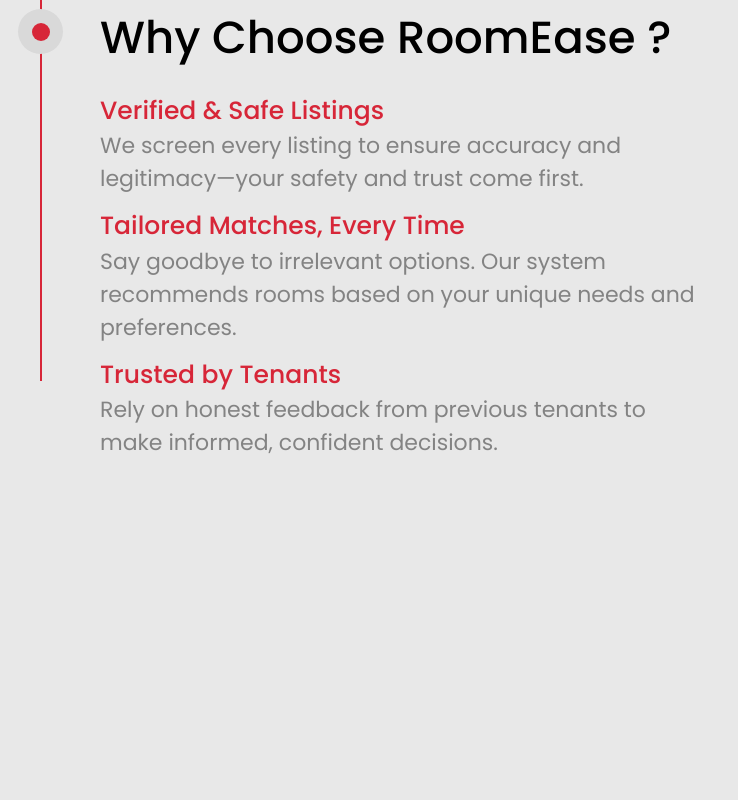
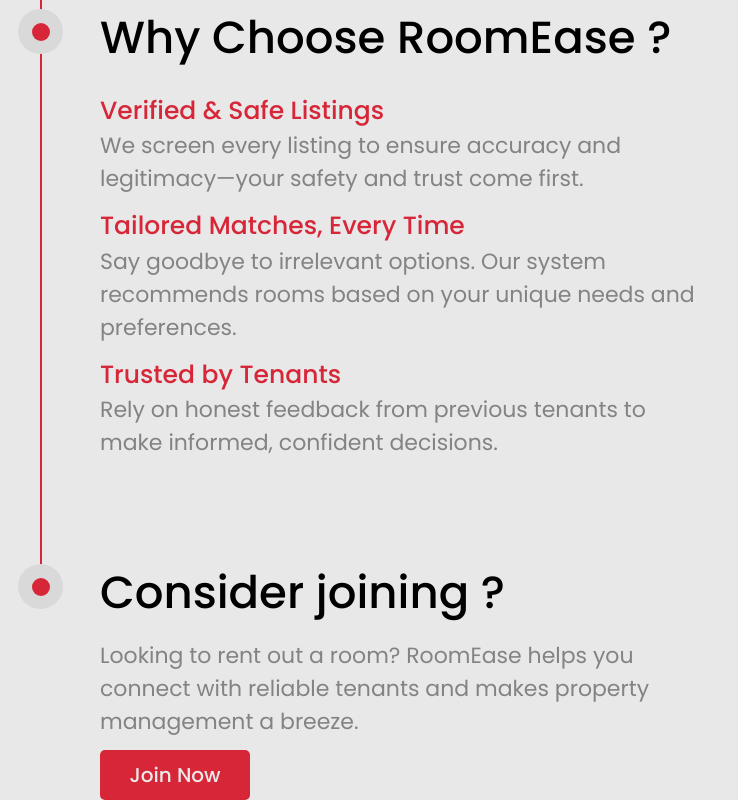
Before and after one commit to kshit273/RoomEase, a React (Vite) app: page / in a window 1280 px wide. Shown: the part 1947-2747 px from the top of the page, without its empty margins (0-738 px from the left). Before the commit the page ends 2406 px from the top, so only its background shows below. Built offline with nearby package versions, Linux system fonts and the light colour scheme; no server answers.

Commit message:
created the Join Now button and component

```diff
--- /dev/null
+++ b/src/components/JoinAbt.jsx
@@ -0,0 +1,56 @@
+import JoinBtn from "./JoinBtn";
+
+const JoinAbt = ({ isMedScreen, isSmallScreen }) => {
+  return (
+    <div className="relative flex items-start">
+      {/* Circle on the timeline */}
+      <div
+        className={`absolute`}
+        style={{
+          left: isSmallScreen ? -34.5 : isMedScreen ? -82 : 633,
+          top: 5,
+          zIndex: 10,
+        }}
+      >
+        <div
+          className={`${
+            isSmallScreen ? `w-[30px] h-[30px]` : `w-[45px] h-[45px]`
+          }  rounded-full bg-[#d9d9d9] flex items-center justify-center`}
+        >
+          <div
+            className={`${
+              isSmallScreen ? `w-[13px] h-[13px]` : `w-[18px] h-[18px]`
+            } rounded-full bg-[#D72638]`}
+          ></div>
+        </div>
+      </div>
+      {/* Section content */}
+      <div
+        className={`flex flex-col gap-3 ${
+          isSmallScreen ? `w-[300px]` : `w-[600px]`
+        }`}
+      >
+        <h3
+          className={`${
+            isSmallScreen ? `text-[25px]` : `text-[45px]`
+          } font-medium`}
+        >
+          Consider joining ?
+        </h3>
+        <p
+          className={`${
+            isSmallScreen ? `text-[13px] ` : `text-[22px] `
+          } text-[#838383] `}
+        >
+          Looking to rent out a room? RoomEase helps you connect with reliable
+          tenants and makes property management a breeze.
+        </p>
+        <div>
+          <JoinBtn isSmallScreen={isSmallScreen} isMedScreen={isMedScreen} />
+        </div>
+      </div>
+    </div>
+  );
+};
+
+export default JoinAbt;
--- /dev/null
+++ b/src/components/JoinBtn.jsx
@@ -0,0 +1,15 @@
+const JoinBtn = ({ isSmallScreen, isMedScreen }) => {
+  return (
+    <div
+      className={`${
+        isSmallScreen
+          ? `w-[90px] h-[30px] text-[12px]`
+          : `w-[150px] h-[50px] text-xl`
+      }  bg-[#d72638] rounded-[5px] flex items-center justify-center text-[#eaeaea]  font-medium`}
+    >
+      Join Now
+    </div>
+  );
+};
+
+export default JoinBtn;
--- a/src/sections/About.jsx
+++ b/src/sections/About.jsx
@@ -3,14 +3,20 @@
 import RightAbt from "../components/RightAbt";
 import { useMediaQuery } from "react-responsive";
 import Smallabt from "../components/Smallabt";
+import JoinAbt from "../components/JoinAbt";
 
 const About = () => {
   const isMedScreen = useMediaQuery({ maxWidth: 1800 });
-  const isSmallScreen = useMediaQuery({ maxWidth: 1000 });
+  const isSmallScreen = useMediaQuery({ maxWidth: 800 });
 
   // Timeline position and height
   const timelineLeft = isMedScreen ? "left-[40px]" : "left-[755px]";
-  const timelineHeight = isSmallScreen ? "h-[1100px]" : "h-[1500px]";
+  let timelineHeight = "h-[1070px]";
+  if (isSmallScreen) {
+    timelineHeight = "h-[1150px]";
+  } else if (isMedScreen) {
+    timelineHeight = "h-[1700px]";
+  }
 
   // Content margin and gap
   const contentMarginGap = isSmallScreen
@@ -60,6 +66,11 @@
             </div>
           </div>
         ))}
+        {isSmallScreen || isMedScreen ? (
+          <JoinAbt isMedScreen={isMedScreen} isSmallScreen={isSmallScreen} />
+        ) : (
+          <></>
+        )}
       </div>
     </section>
   );
```
